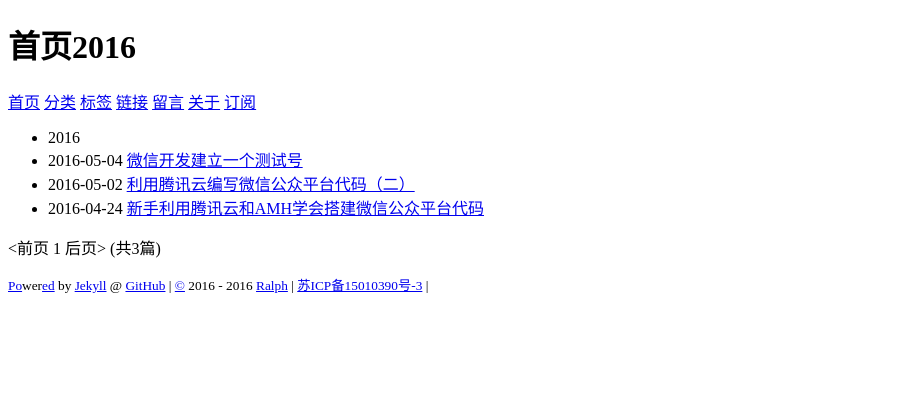
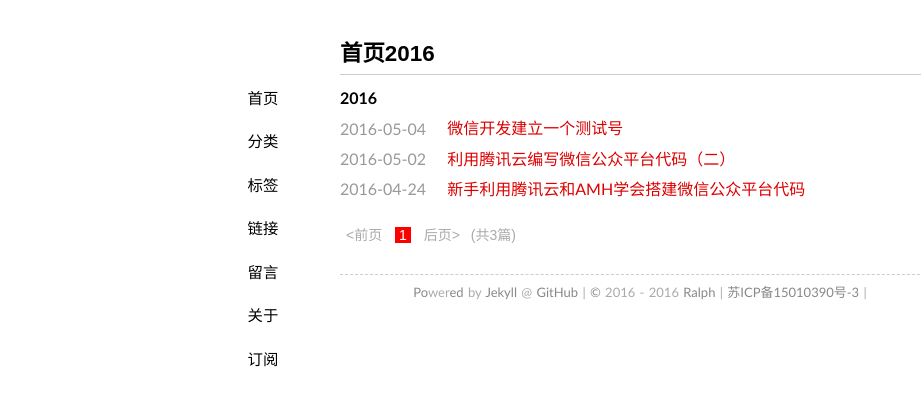
Before and after one commit to abigailpake/blog, a Jekyll site: the page built from index.html, in a window 1280 px wide. Shown: the top 406 px of the page, without its empty margins (0-921 px from the left). Built offline with Jekyll 4.4.1, drawn with Linux system fonts in a browser that asks for light colours; nearby versions of some CDN libraries; library files that are not in the unit come from our copies; Markdown is read by kramdown in place of the engine named in the settings; the list of posts is cut into pages by our own code; comment, search, counter and statistics services are not loaded.

Commit message:
css changes

```diff
--- a/_layouts/default.html
+++ b/_layouts/default.html
@@ -4,11 +4,11 @@
     <meta http-equiv="content-type" content="text/html; charset=utf-8" />
     <meta name="author" content="{{ site.author }}" />
     <title>{% if page.path == 'index.html' %}{{ site.name }}{% else %}{% unless page.id %}{{ site.name }} - {% endunless %}{{ page.title }}{% endif %}</title>
-    <link rel="shortcut icon" href="blog/favicon.ico" />
+    <link rel="shortcut icon" href="../blog/favicon.ico" />
     <link href="blog/feed/" rel="alternate" title="{{ site.author }}" type="application/atom+xml" />
-    <link rel="stylesheet" href="blog/media/css/style.css" />
-    <link rel="stylesheet" href="blog/media/css/highlight.css" />
-    <script type="text/javascript" src="blog/media/js/jquery-1.7.1.min.js"></script>
+    <link rel="stylesheet" href="../blog/media/css/style.css" />
+    <link rel="stylesheet" href="../blog/media/css/highlight.css" />
+    <script type="text/javascript" src="../blog/media/js/jquery-1.7.1.min.js"></script>
   </head>
   <body>
     <div id="container">
```
